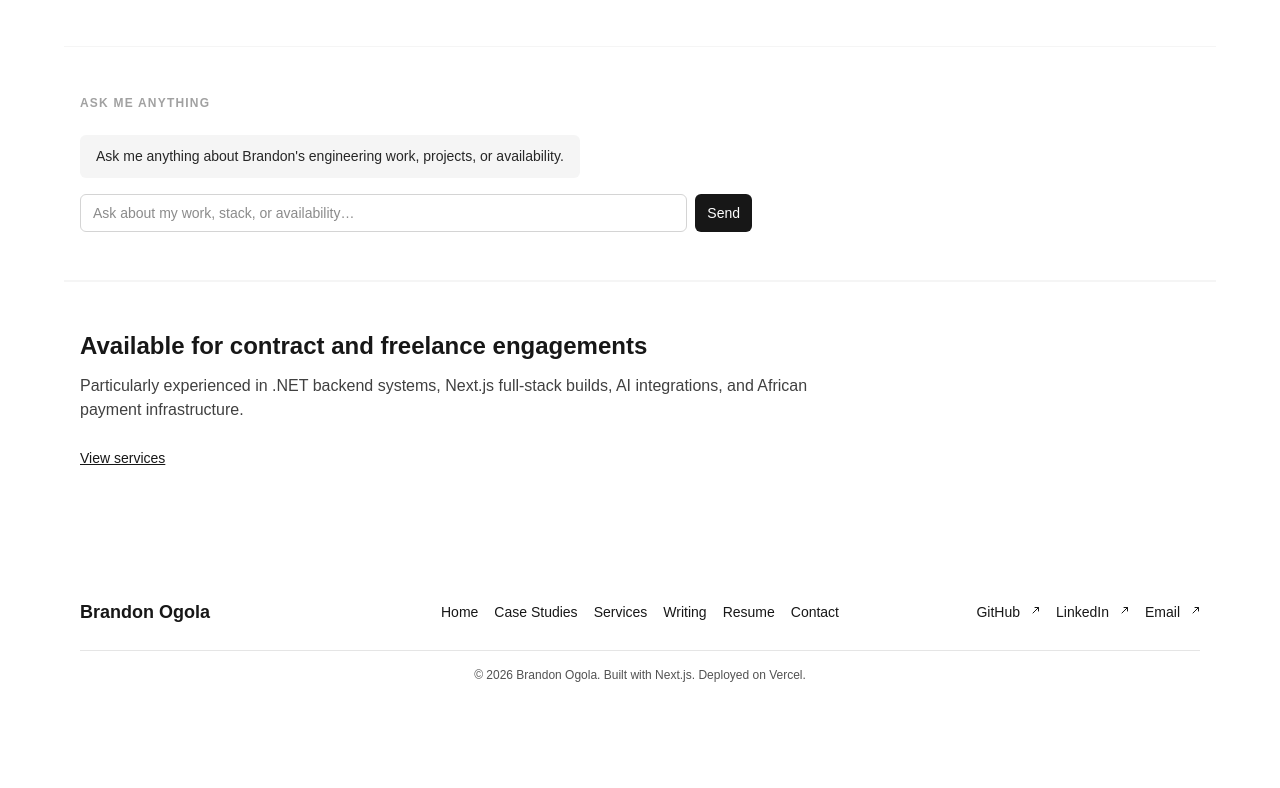
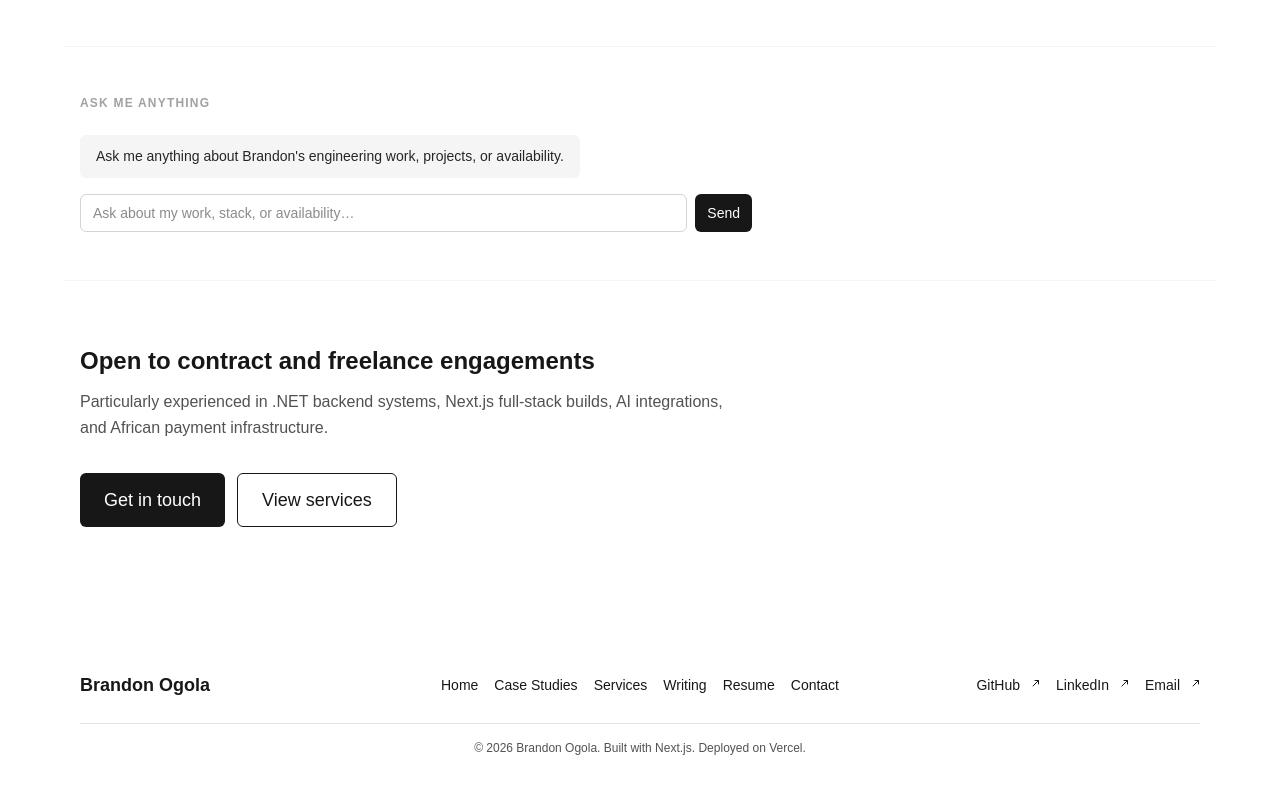
Before and after one commit to edogola4/brandon-ogola-platform, a Next.js app: page / in a window 1280 px wide. Shown: the part 1167-1955 px from the top of the page. Before the commit the page ends 1882 px from the top, so only its background shows below. Built offline with nearby package versions, Linux system fonts and the light colour scheme.

Commit message:
fix: AvailabilityCTA copy, remove border-t, dual Button CTAs, max-w-2xl

```diff
--- a/src/components/marketing/AvailabilityCTA.tsx
+++ b/src/components/marketing/AvailabilityCTA.tsx
@@ -1,16 +1,27 @@
 import Link from 'next/link'
+import { Button } from '../ui'
 
-/**
- * Availability CTA section.
- */
 export default function AvailabilityCTA() {
   return (
-    <section className="max-w-6xl mx-auto px-4 py-12 border-t border-neutral-100">
-      <div className="max-w-3xl">
-        <h2 className="text-2xl font-semibold">Available for contract and freelance engagements</h2>
-        <p className="mt-3 text-neutral-700">Particularly experienced in .NET backend systems, Next.js full-stack builds, AI integrations, and African payment infrastructure.</p>
-        <div className="mt-6">
-          <Link href="/services" className="text-sm font-medium underline">View services</Link>
+    <section aria-labelledby="cta-heading" className="max-w-6xl mx-auto px-4 py-16">
+      <div className="max-w-2xl">
+        <h2
+          id="cta-heading"
+          className="text-2xl font-semibold text-neutral-900"
+        >
+          Open to contract and freelance engagements
+        </h2>
+        <p className="mt-3 text-neutral-600 leading-relaxed">
+          Particularly experienced in .NET backend systems, Next.js full-stack builds,
+          AI integrations, and African payment infrastructure.
+        </p>
+        <div className="mt-8 flex flex-col sm:flex-row gap-3">
+          <Button asChild variant="primary" size="lg" className="w-full sm:w-auto justify-center">
+            <Link href="/contact">Get in touch</Link>
+          </Button>
+          <Button asChild variant="ghost" size="lg" className="w-full sm:w-auto justify-center">
+            <Link href="/services">View services</Link>
+          </Button>
         </div>
       </div>
     </section>
```
